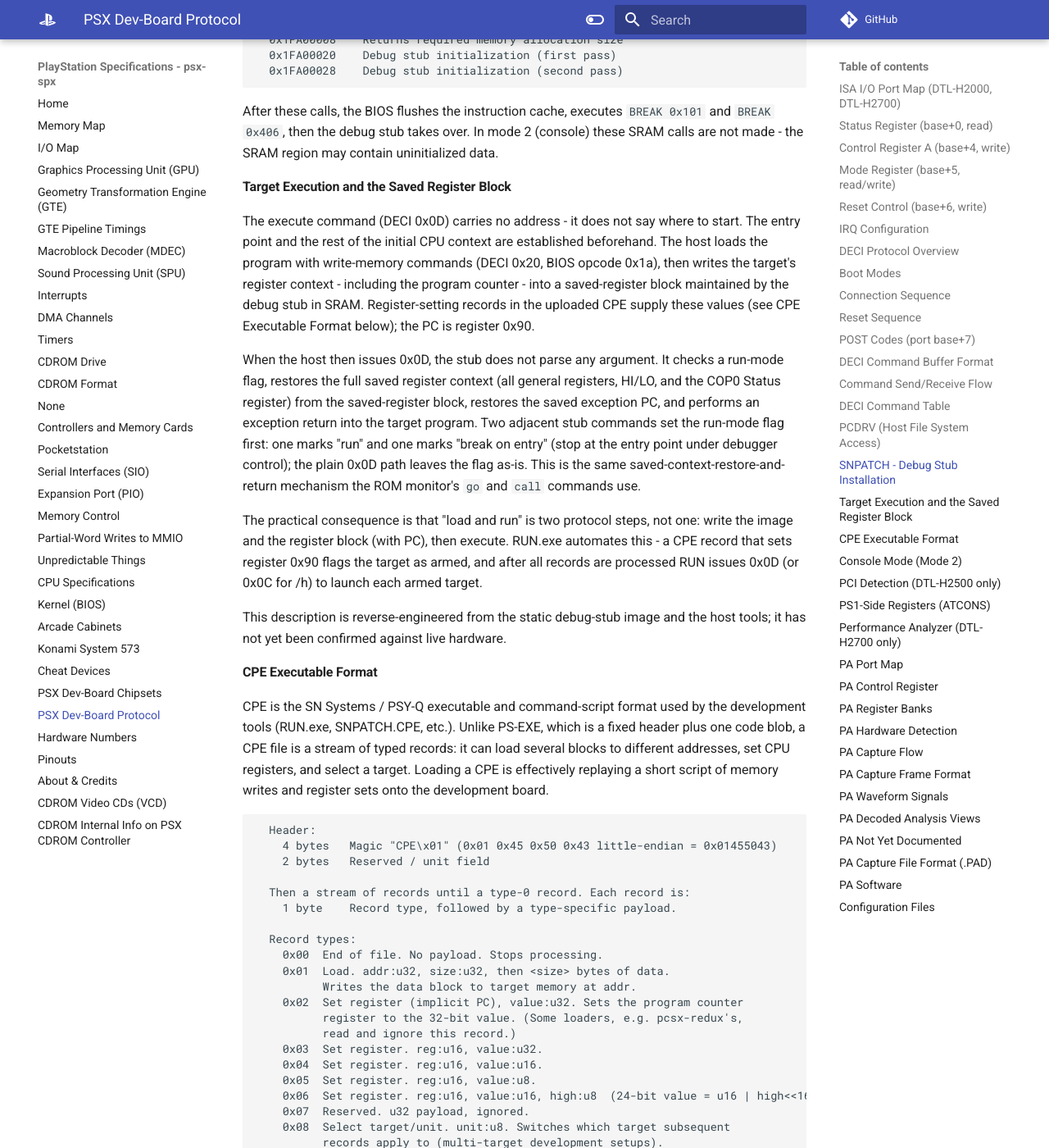
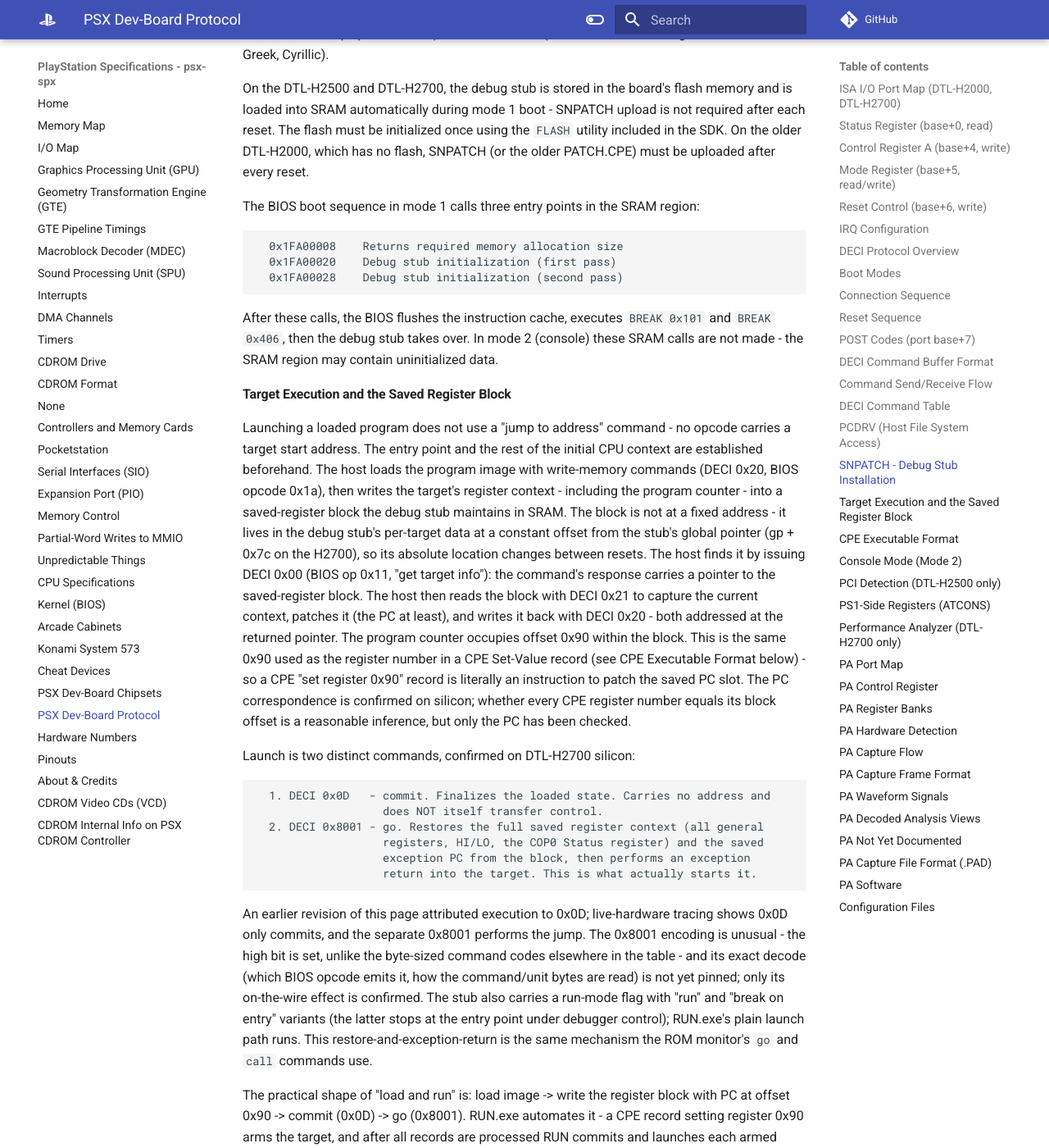
Before and after one commit to psx-spx/psx-spx.github.io, an MkDocs documentation site: the page built from docs/psxdevboardprotocol.md, in a window 1280 px wide and 1400 px high, scrolled down 7000 px. Shown: the whole window at 82% size. Built offline with MkDocs 1.6.1 and Material for MkDocs 9.7.7, drawn with Linux system fonts in a browser that asks for light colours; comment, search, counter and statistics services are not loaded; some of the changed text lies outside the part shown.

Commit message:
CPE execution on H2700.

````diff
--- a/docs/psxdevboardprotocol.md
+++ b/docs/psxdevboardprotocol.md
@@ -141,6 +141,8 @@
 ```
 Note: the built-in debug stub may only process one command per connection. After a command completes, the stub returns to waiting for a new 0x04 connection byte. For multiple operations, reconnect (repeat the connection sequence) or perform a full reset between each command. The stub's state machine is fragile - if a command leaves the stub in an unexpected state, a full reset may be required before the next command will be accepted.
 
+Read-path caveat (observed on H2700, mechanism not yet pinned): a read command (DECI 0x21) issued after other commands within the same connection can return its payload shifted by one 16-bit word - an apparent leading 0x0000 with the trailing word truncated - as if a stale word from the prior command's tail were consumed as the first data word. A read performed immediately after a fresh reset+connect returns cleanly. Tooling that reads target memory back mid-session should account for this (drain/resynchronize before the read, or cross-check against a fresh-connection read); a load-and-run path that never reads memory back is unaffected.
+
 Result codes:
 ```
   Result 0  Target requests data: write payload words to port base+2.
@@ -179,7 +181,10 @@
   19       0x21      Read target memory (address in DX:BX, length in CX)
   1a       0x20      Write target memory (address in DX:BX, length in CX)
   1b       0x0C      Halt-load: arm target but do not start it (RUN /h)
-  1c       0x0D      Start/execute target (resume into the loaded program)
+  1c       0x0D      Commit the loaded target state (NOT the launch - see below)
+  ??       0x8001    Launch: restore the saved register block and exception-return
+                     into the target (the actual "go"). Wire-confirmed on H2700;
+                     BIOS-op origin / exact decode not yet pinned.
   22       -         Reset PlayStation (direct port I/O to base+6)
   30       0x22      Read memory, alternate format (flag=0x80)
   39       0xC6      mkdir (host-side, unit=0x80)
@@ -240,13 +245,22 @@
 After these calls, the BIOS flushes the instruction cache, executes `BREAK 0x101` and `BREAK 0x406`, then the debug stub takes over. In mode 2 (console) these SRAM calls are not made - the SRAM region may contain uninitialized data.
 
 #### Target Execution and the Saved Register Block
-The execute command (DECI 0x0D) carries no address - it does not say where to start. The entry point and the rest of the initial CPU context are established beforehand. The host loads the program with write-memory commands (DECI 0x20, BIOS opcode 0x1a), then writes the target's register context - including the program counter - into a saved-register block maintained by the debug stub in SRAM. Register-setting records in the uploaded CPE supply these values (see CPE Executable Format below); the PC is register 0x90.
+Launching a loaded program does not use a "jump to address" command - no opcode carries a target start address. The entry point and the rest of the initial CPU context are established beforehand. The host loads the program image with write-memory commands (DECI 0x20, BIOS opcode 0x1a), then writes the target's register context - including the program counter - into a saved-register block the debug stub maintains in SRAM. The block is not at a fixed address - it lives in the debug stub's per-target data at a constant offset from the stub's global pointer (gp + 0x7c on the H2700), so its absolute location changes between resets. The host finds it by issuing DECI 0x00 (BIOS op 0x11, "get target info"): the command's response carries a pointer to the saved-register block. The host then reads the block with DECI 0x21 to capture the current context, patches it (the PC at least), and writes it back with DECI 0x20 - both addressed at the returned pointer. The program counter occupies offset 0x90 within the block. This is the same 0x90 used as the register number in a CPE Set-Value record (see CPE Executable Format below) - so a CPE "set register 0x90" record is literally an instruction to patch the saved PC slot. The PC correspondence is confirmed on silicon; whether every CPE register number equals its block offset is a reasonable inference, but only the PC has been checked.
 
-When the host then issues 0x0D, the stub does not parse any argument. It checks a run-mode flag, restores the full saved register context (all general registers, HI/LO, and the COP0 Status register) from the saved-register block, restores the saved exception PC, and performs an exception return into the target program. Two adjacent stub commands set the run-mode flag first: one marks "run" and one marks "break on entry" (stop at the entry point under debugger control); the plain 0x0D path leaves the flag as-is. This is the same saved-context-restore-and-return mechanism the ROM monitor's `go` and `call` commands use.
+Launch is two distinct commands, confirmed on DTL-H2700 silicon:
+```
+  1. DECI 0x0D   - commit. Finalizes the loaded state. Carries no address and
+                   does NOT itself transfer control.
+  2. DECI 0x8001 - go. Restores the full saved register context (all general
+                   registers, HI/LO, the COP0 Status register) and the saved
+                   exception PC from the block, then performs an exception
+                   return into the target. This is what actually starts it.
+```
+An earlier revision of this page attributed execution to 0x0D; live-hardware tracing shows 0x0D only commits, and the separate 0x8001 performs the jump. The 0x8001 encoding is unusual - the high bit is set, unlike the byte-sized command codes elsewhere in the table - and its exact decode (which BIOS opcode emits it, how the command/unit bytes are read) is not yet pinned; only its on-the-wire effect is confirmed. The stub also carries a run-mode flag with "run" and "break on entry" variants (the latter stops at the entry point under debugger control); RUN.exe's plain launch path runs. This restore-and-exception-return is the same mechanism the ROM monitor's `go` and `call` commands use.
 
-The practical consequence is that "load and run" is two protocol steps, not one: write the image and the register block (with PC), then execute. RUN.exe automates this - a CPE record that sets register 0x90 flags the target as armed, and after all records are processed RUN issues 0x0D (or 0x0C for /h) to launch each armed target.
+The practical shape of "load and run" is: load image -> write the register block with PC at offset 0x90 -> commit (0x0D) -> go (0x8001). RUN.exe automates it - a CPE record setting register 0x90 arms the target, and after all records are processed RUN commits and launches each armed target (0x0C instead of 0x0D for /h, halt-load).
 
-This description is reverse-engineered from the static debug-stub image and the host tools; it has not yet been confirmed against live hardware.
+Confirmed on DTL-H2700 silicon: a sentinel program uploaded and launched by this exact sequence executed on the CPU, verified by an unforgeable value the running code wrote to scratchpad RAM.
 
 #### CPE Executable Format
 CPE is the SN Systems / PSY-Q executable and command-script format used by the development tools (RUN.exe, SNPATCH.CPE, etc.). Unlike PS-EXE, which is a fixed header plus one code blob, a CPE file is a stream of typed records: it can load several blocks to different addresses, set CPU registers, and select a target. Loading a CPE is effectively replaying a short script of memory writes and register sets onto the development board.
@@ -282,6 +296,17 @@
 The format is byte-compatible across loaders, but interpretation varies: a full debugger loader (RUN.exe) acts on every record including register sets and target selection, while a minimal loader that only needs to load-and-run one program may treat the register records (other than the PC) and the target-select record as no-ops. The record stream stays in sync either way because every record's payload length is fixed by its type.
 
 Record types 0x02-0x06 are all "set register" variants differing only in value width; this lets a CPE encode register values compactly. SNPATCH.CPE, for example, uses a type-0x03 record to set register 0x90 (PC) to its main-RAM entry point, several type-0x01 records to load the stub into SRAM, and a type-0x00 record to terminate.
+
+The reason the format is shaped this way is that its record vocabulary maps directly onto the DECI load-and-run sequence (see Target Execution above). Loading a CPE is nothing more than replaying its records onto the board in order:
+```
+  CPE record                  DECI side
+  0x01 Load (addr, data)   -> write-memory (0x20): write data to addr
+  0x02-0x06 Set register   -> a patch to the saved-register block at the
+       (reg 0x90 = PC)         register's offset (reg 0x90 = the PC slot)
+  0x00 End of file         -> commit (0x0D), then launch (go 0x8001;
+                              or arm-only 0x0C for halt-load)
+```
+A loader walks the records in order: each Load becomes a memory write, the Set-Value records become patches to the saved-register block (the block is read once with 0x21, the patches applied, then written back with 0x20), and end-of-file triggers the commit and launch. Nothing program-specific is required - the CPE file already encodes the exact operation order the protocol has to perform. That is why RUN.exe, and any minimal load-and-run path, can replay an arbitrary CPE without bespoke per-program logic: the format and the protocol are the same sequence of steps.
 
 #### Console Mode (Mode 2)
 When the board boots in mode 2, the PlayStation runs the ROM monitor - an interactive text console. Console I/O uses a byte-at-a-time protocol through port base+1, distinct from the DECI command protocol:
@@ -334,6 +359,8 @@
 ```
   0x1F802000    ATCONS_STAT   Status register (8-bit)
   0x1F802002    ATCONS_FIFO   Data FIFO (8-bit, character I/O)
+  0x1F802004    ATCONS_DATA16 16-bit data channel used by the structured DECI
+                              command protocol (command buffers, bulk transfers)
   0x1F802030    ATCONS_IRQ    IRQ control (8-bit)
   0x1F802032    ATCONS_IRQ2   IRQ control 2 (8-bit)
 ```
````
